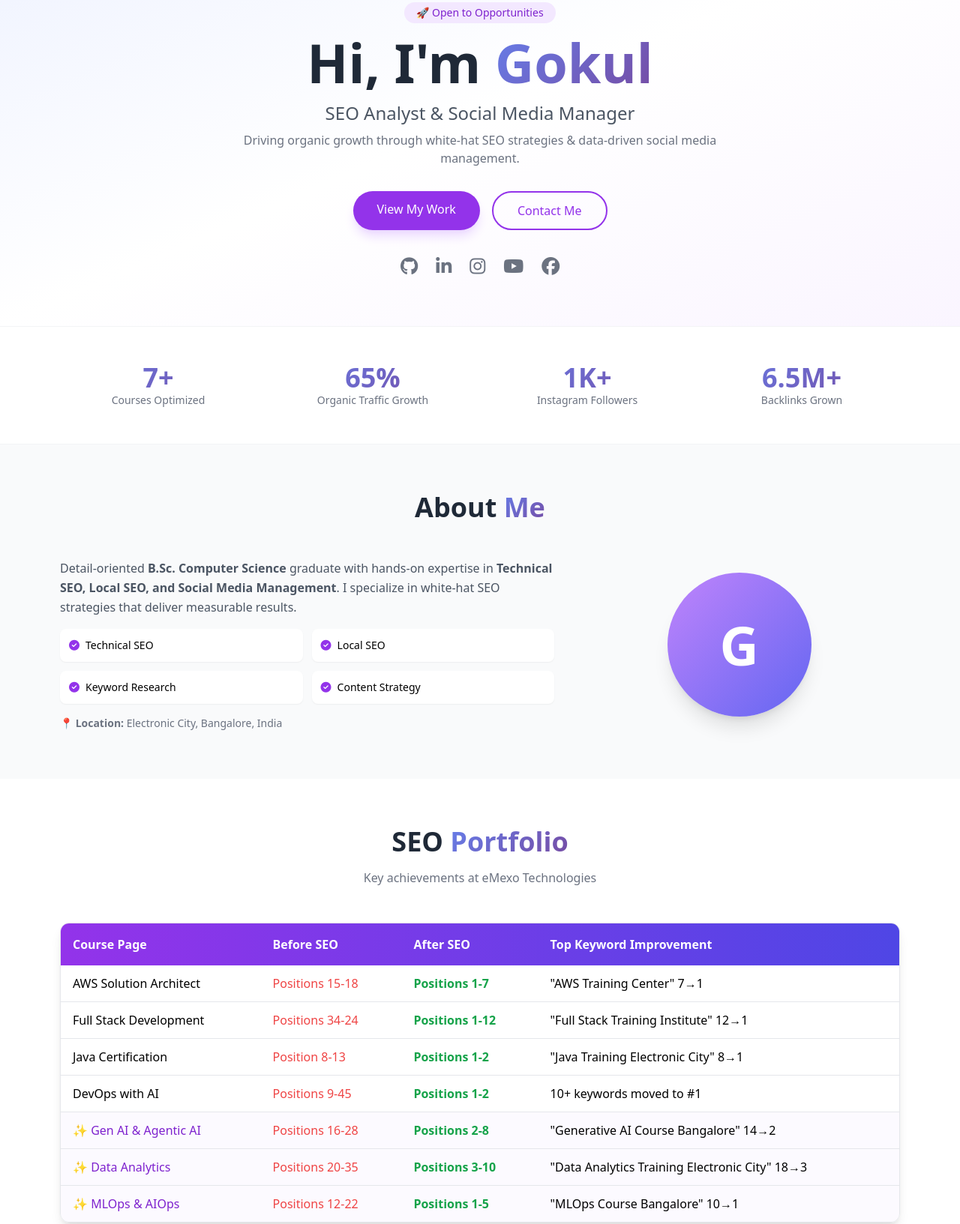
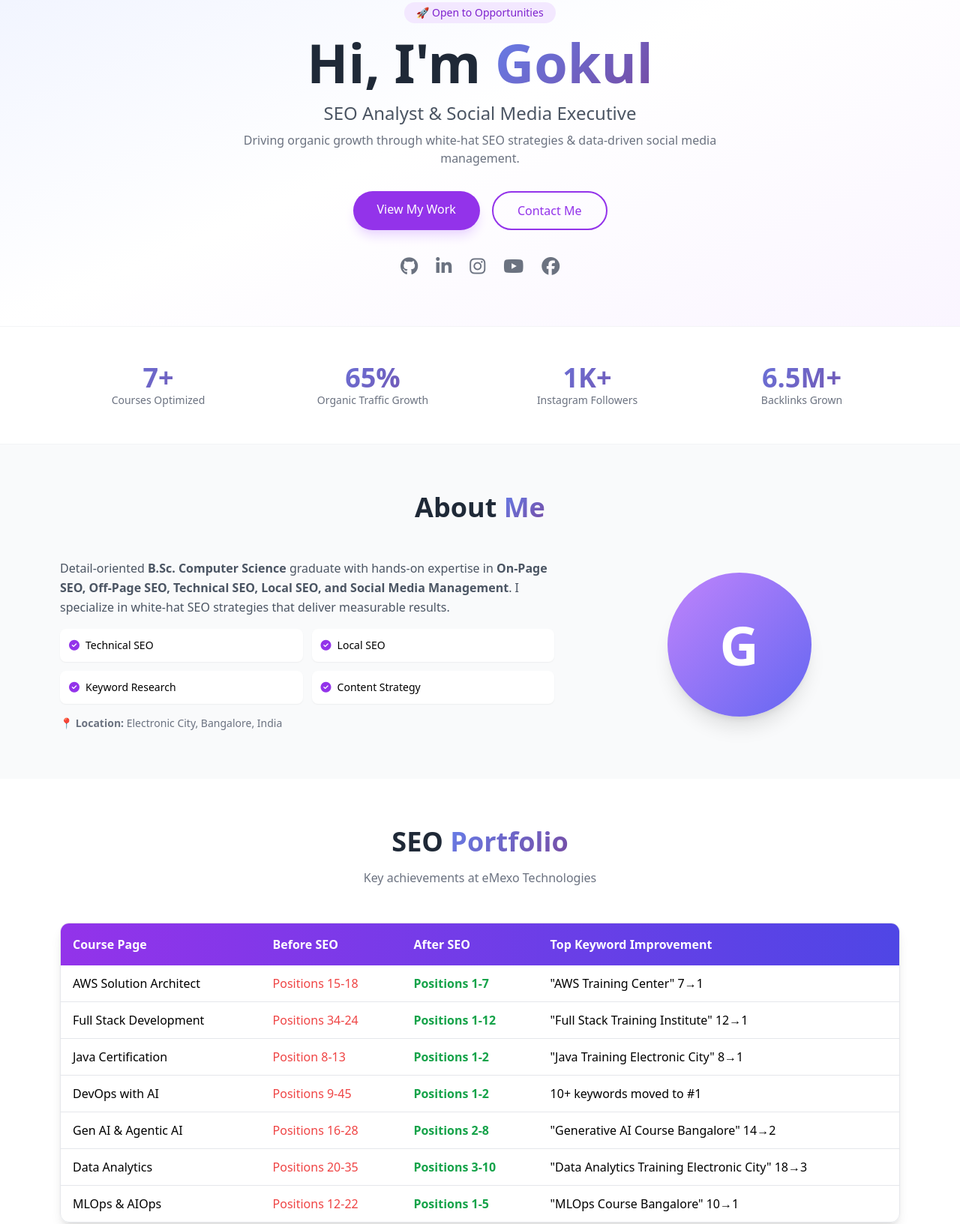
Before and after one commit to gokulkrish90/gokul-portfolio, a plain HTML site: page index.html in a window 1280 px wide. Shown: the part 125-1758 px from the top of the page at 75% size. Drawn offline with nearby package versions, Linux system fonts and the light colour scheme.

Commit message:
index.html

```diff
--- a/index.html
+++ b/index.html
@@ -3,7 +3,7 @@
 <head>
     <meta charset="UTF-8" />
     <meta name="viewport" content="width=device-width, initial-scale=1.0" />
-    <title>Gokul | SEO Analyst & Social Media Manager</title>
+    <title>Gokul | SEO Analyst & Social Media Executive</title>
 
     <!-- Tailwind CSS CDN -->
     <script src="https://cdn.tailwindcss.com"></script>
@@ -107,7 +107,7 @@
                 Hi, I'm <span class="gradient-text">Gokul</span>
             </h1>
             <p class="text-xl md:text-2xl text-gray-600 mt-4">
-                SEO Analyst & Social Media Manager
+                SEO Analyst & Social Media Executive
             </p>
             <p class="text-gray-500 mt-2 max-w-2xl mx-auto">
                 Driving organic growth through white-hat SEO strategies & data-driven social media management.
@@ -163,7 +163,7 @@
             <div class="md:col-span-3 space-y-4">
                 <p class="text-gray-600 leading-relaxed">
                     Detail-oriented <strong>B.Sc. Computer Science</strong> graduate with hands-on expertise in
-                    <strong>Technical SEO, Local SEO, and Social Media Management</strong>.
+                    <strong> On-Page SEO, Off-Page SEO, Technical SEO, Local SEO, and Social Media Management</strong>.
                     I specialize in white-hat SEO strategies that deliver measurable results.
                 </p>
                 <div class="grid grid-cols-2 gap-3 text-sm">
@@ -229,20 +229,20 @@
                         <td class="px-4 py-3 text-green-600 font-bold">Positions 1-2</td>
                         <td class="px-4 py-3">10+ keywords moved to #1</td>
                     </tr>
-                    <tr class="hover:bg-purple-50 transition bg-purple-50/50">
-                        <td class="px-4 py-3 font-medium text-purple-700">✨ Gen AI & Agentic AI</td>
+                    <tr class="hover:bg-purple-50 transition">
+                        <td class="px-4 py-3 font-medium ">Gen AI & Agentic AI</td>
                         <td class="px-4 py-3 text-red-500">Positions 16-28</td>
                         <td class="px-4 py-3 text-green-600 font-bold">Positions 2-8</td>
                         <td class="px-4 py-3">"Generative AI Course Bangalore" 14→2</td>
                     </tr>
-                    <tr class="hover:bg-purple-50 transition bg-purple-50/50">
-                        <td class="px-4 py-3 font-medium text-purple-700">✨ Data Analytics</td>
+                    <tr class=""hover:bg-purple-50 transition">
+                        <td class="px-4 py-3 font-medium">Data Analytics</td>
                         <td class="px-4 py-3 text-red-500">Positions 20-35</td>
                         <td class="px-4 py-3 text-green-600 font-bold">Positions 3-10</td>
                         <td class="px-4 py-3">"Data Analytics Training Electronic City" 18→3</td>
                     </tr>
-                    <tr class="hover:bg-purple-50 transition bg-purple-50/50">
-                        <td class="px-4 py-3 font-medium text-purple-700">✨ MLOps & AIOps</td>
+                    <tr class="hover:bg-purple-50 transition">
+                        <td class="px-4 py-3 font-medium">MLOps & AIOps</td>
                         <td class="px-4 py-3 text-red-500">Positions 12-22</td>
                         <td class="px-4 py-3 text-green-600 font-bold">Positions 1-5</td>
                         <td class="px-4 py-3">"MLOps Course Bangalore" 10→1</td>
@@ -403,12 +403,11 @@
                 <h4 class="font-bold text-gray-700 mb-4">🌐 Web & Design</h4>
                 <div class="space-y-3">
                     <div><span class="text-sm font-medium">HTML & CSS</span><div class="w-full bg-gray-200 rounded-full h-2.5"><div class="bg-indigo-600 h-2.5 rounded-full w-[90%]"></div></div></div>
-                    <div><span class="text-sm font-medium">JavaScript</span><div class="w-full bg-gray-200 rounded-full h-2.5"><div class="bg-indigo-600 h-2.5 rounded-full w-[50%]"></div></div></div>
-                    <div><span class="text-sm font-medium">Java</span><div class="w-full bg-gray-200 rounded-full h-2.5"><div class="bg-indigo-600 h-2.5 rounded-full w-[70%]"></div></div></div>
+                    <div><span class="text-sm font-medium">JavaScript</span><div class="w-full bg-gray-200 rounded-full h-2.5"><div class="bg-indigo-600 h-2.5 rounded-full w-[40%]"></div></div></div>
+                    <div><span class="text-sm font-medium">Java</span><div class="w-full bg-gray-200 rounded-full h-2.5"><div class="bg-indigo-600 h-2.5 rounded-full w-[60%]"></div></div></div>
                     <div><span class="text-sm font-medium">SQL</span><div class="w-full bg-gray-200 rounded-full h-2.5"><div class="bg-indigo-600 h-2.5 rounded-full w-[70%]"></div></div></div>
                     <div><span class="text-sm font-medium">WordPress</span><div class="w-full bg-gray-200 rounded-full h-2.5"><div class="bg-indigo-600 h-2.5 rounded-full w-[60%]"></div></div></div>
                     <div><span class="text-sm font-medium">Canva</span><div class="w-full bg-gray-200 rounded-full h-2.5"><div class="bg-indigo-600 h-2.5 rounded-full w-[90%]"></div></div></div>
-                    <div><span class="text-sm font-medium">Adobe Express</span><div class="w-full bg-gray-200 rounded-full h-2.5"><div class="bg-indigo-600 h-2.5 rounded-full w-[70%]"></div></div></div>
                     <div><span class="text-sm font-medium">SEO Content Writing</span><div class="w-full bg-gray-200 rounded-full h-2.5"><div class="bg-indigo-600 h-2.5 rounded-full w-[90%]"></div></div></div>
                 </div>
             </div>
```
